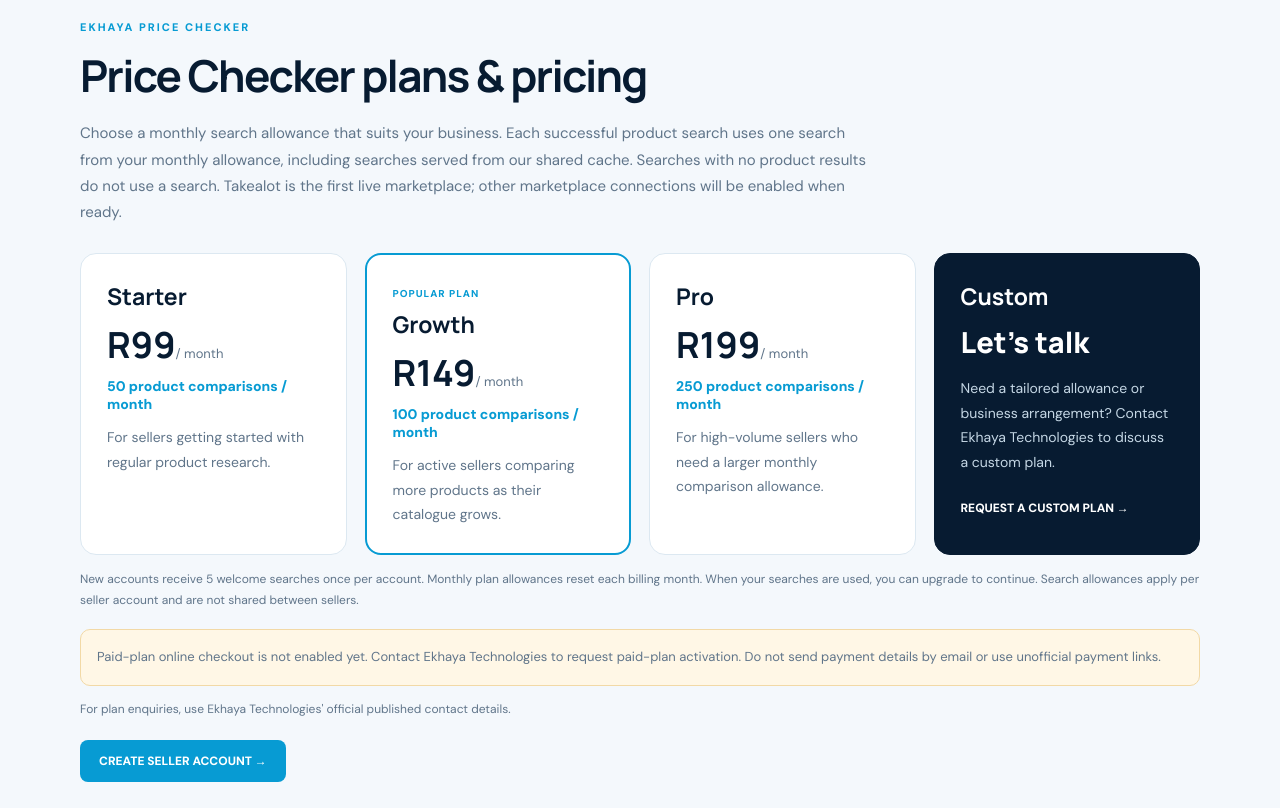
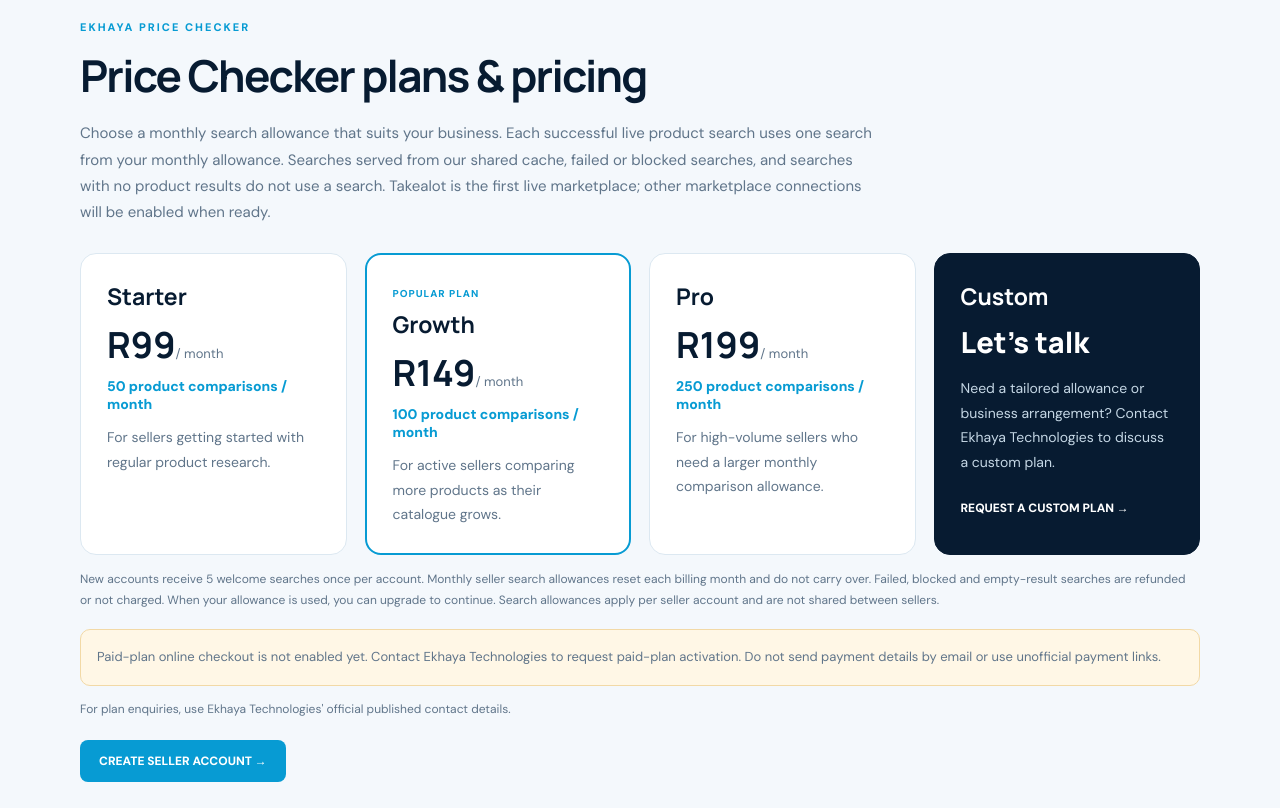
Before and after one commit to Luxolog/ekhaya-commerce-platform, a Next.js app: page /pricing in a window 1280 px wide. Shown: the part 380-1188 px from the top of the page. Built offline with nearby package versions, Linux system fonts and the light colour scheme.

Commit message:
Clarify seller search credit usage and monthly allowance rules

```diff
--- a/src/app/pricing/page.tsx
+++ b/src/app/pricing/page.tsx
@@ -22,7 +22,7 @@ export default function PricingPage() {
     <section id="price-checker-plans" style={{maxWidth:1120,margin:"54px auto 0",scrollMarginTop:24}}>
       <p style={{color:"#079BD3",fontSize:11,fontWeight:800,letterSpacing:2}}>EKHAYA PRICE CHECKER</p>
       <h2 style={{fontFamily:"Manrope,sans-serif",fontSize:"clamp(30px,4vw,44px)",letterSpacing:"-.04em",margin:"10px 0"}}>Price Checker plans & pricing</h2>
-      <p style={{...muted,fontSize:15,maxWidth:800}}>Choose a monthly search allowance that suits your business. Each successful product search uses one search from your monthly allowance, including searches served from our shared cache. Searches with no product results do not use a search. Takealot is the first live marketplace; other marketplace connections will be enabled when ready.</p>
+      <p style={{...muted,fontSize:15,maxWidth:800}}>Choose a monthly search allowance that suits your business. Each successful live product search uses one search from your monthly allowance. Searches served from our shared cache, failed or blocked searches, and searches with no product results do not use a search. Takealot is the first live marketplace; other marketplace connections will be enabled when ready.</p>
       <div style={{display:"grid",gridTemplateColumns:"repeat(auto-fit,minmax(min(100%,230px),1fr))",gap:18,marginTop:28}}>
         {checkerPlans.map(plan=><article key={plan.name} style={{...card,border:plan.featured?"2px solid #079BD3":"1px solid #DCE8F1",position:"relative"}}>
           {plan.featured&&<span style={{display:"inline-block",fontSize:10,fontWeight:800,letterSpacing:1,color:"#079BD3",marginBottom:8}}>POPULAR PLAN</span>}
@@ -38,7 +38,7 @@ export default function PricingPage() {
           <a href="mailto:support@ekhayatech.co.za?subject=Ekhaya%20Price%20Checker%20Custom%20Plan" style={{display:"inline-block",marginTop:12,color:"#fff",fontWeight:800,fontSize:12}}>REQUEST A CUSTOM PLAN →</a>
         </article>
       </div>
-      <p style={{...muted,fontSize:12,marginTop:14}}>New accounts receive 5 welcome searches once per account. Monthly plan allowances reset each billing month. When your searches are used, you can upgrade to continue. Search allowances apply per seller account and are not shared between sellers.</p>
+      <p style={{...muted,fontSize:12,marginTop:14}}>New accounts receive 5 welcome searches once per account. Monthly seller search allowances reset each billing month and do not carry over. Failed, blocked and empty-result searches are refunded or not charged. When your allowance is used, you can upgrade to continue. Search allowances apply per seller account and are not shared between sellers.</p>
       <p role="note" style={{...muted,fontSize:13,marginTop:18,padding:16,background:"#FFF7E6",border:"1px solid #F2D9A6",borderRadius:10}}>
         Paid-plan online checkout is not enabled yet. Contact Ekhaya Technologies to request paid-plan activation. Do not send payment details by email or use unofficial payment links.
       </p>
```
